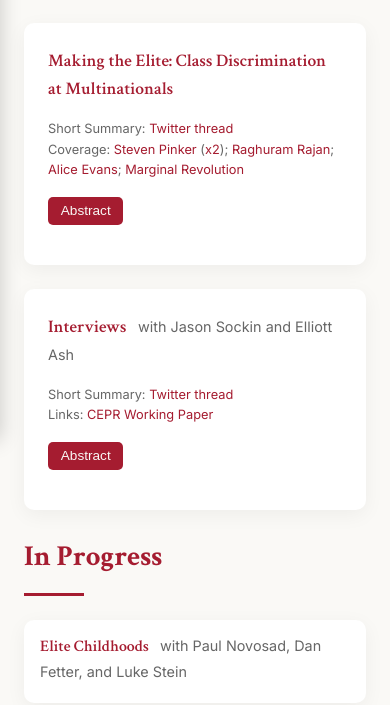
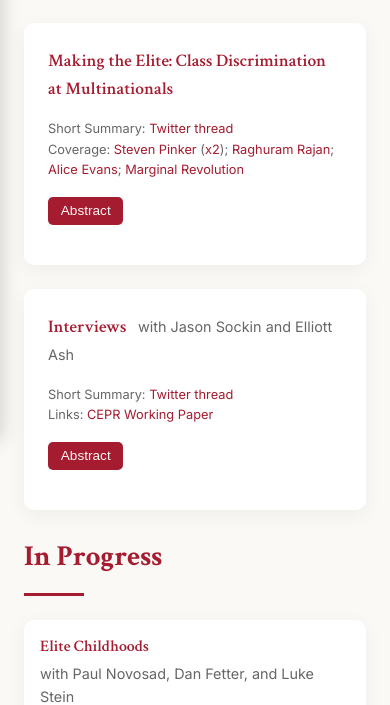
Before and after one commit to soumitrashukla/soumitrashukla.github.io, a plain HTML site: page research.html in a window 390 px wide. Shown: the part 143-848 px from the top of the page. Drawn offline with Linux system fonts and the light colour scheme.

Commit message:
Fix mobile coauthor alignment in in-progress cards

```diff
--- a/style.css
+++ b/style.css
@@ -457,6 +457,12 @@ nav {
         margin-bottom: 0.2rem;
     }
 
+    .in-progress-list .coauthors {
+        display: block;
+        margin-left: 0;
+        margin-top: 0.15rem;
+    }
+
     .paper-title {
         font-size: 1.1rem;
     }
```
